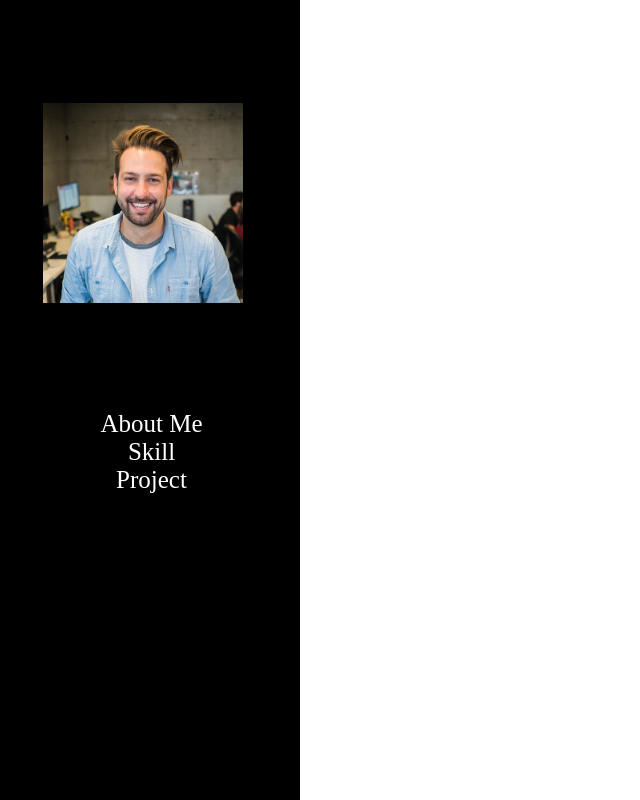
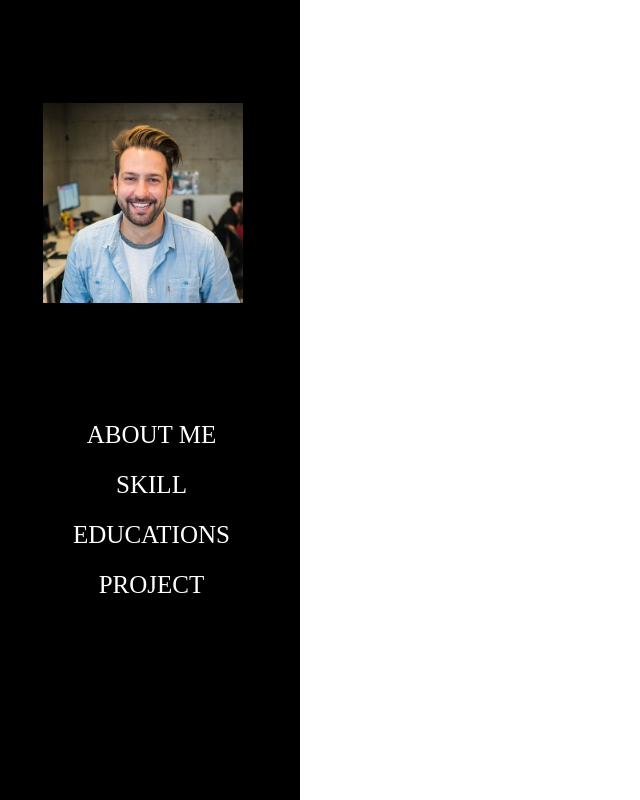
Before and after one commit to kangho0710/KidsGao, a plain HTML site: page index.html in a window 1280 px wide. Shown: the whole page, without its empty margins (0-640 px from the left). Drawn offline with Linux system fonts and the light colour scheme.

Commit message:
변경 10/28

```diff
--- a/css/style.css
+++ b/css/style.css
@@ -19,13 +19,25 @@
  	margin: 100px 0 0 40px;
  	border-style: solid;
  }
+ a{
+    text-decoration: none;
+    color: #fff;
+ }
 
  #left .btn-wrap{
  	margin: 100px 0px 0 3px;
  	font-size: 25px;
- 	font-style:;
  	text-align: center;
  	text-decoration: none;
  	list-style: none;
  	color: white;
+    line-height: 50px;
+    text-transform: uppercase;
  }
+
+ li{
+    transition: background-color 0.2s, margin-left 0.5s;
+ }
+ li:hover{
+    background-color: gray;
+ }
--- a/index.html
+++ b/index.html
@@ -17,9 +17,11 @@
             <img class="picture" src="img/profile.jpg" alt="프로필">
 
             <nav class="btn-wrap">
-                <li>About Me</li>
-                <li>Skill</li>
-                <li>Project</li>
+                <li><a href="#">About Me</a></li>
+                <li><a href="#">Skill</a></li>
+                <li><a href="#">Educations</a></li>
+                <li><a href="#">Project</a></li>
+
             </nav>
 
         </nav>
```
